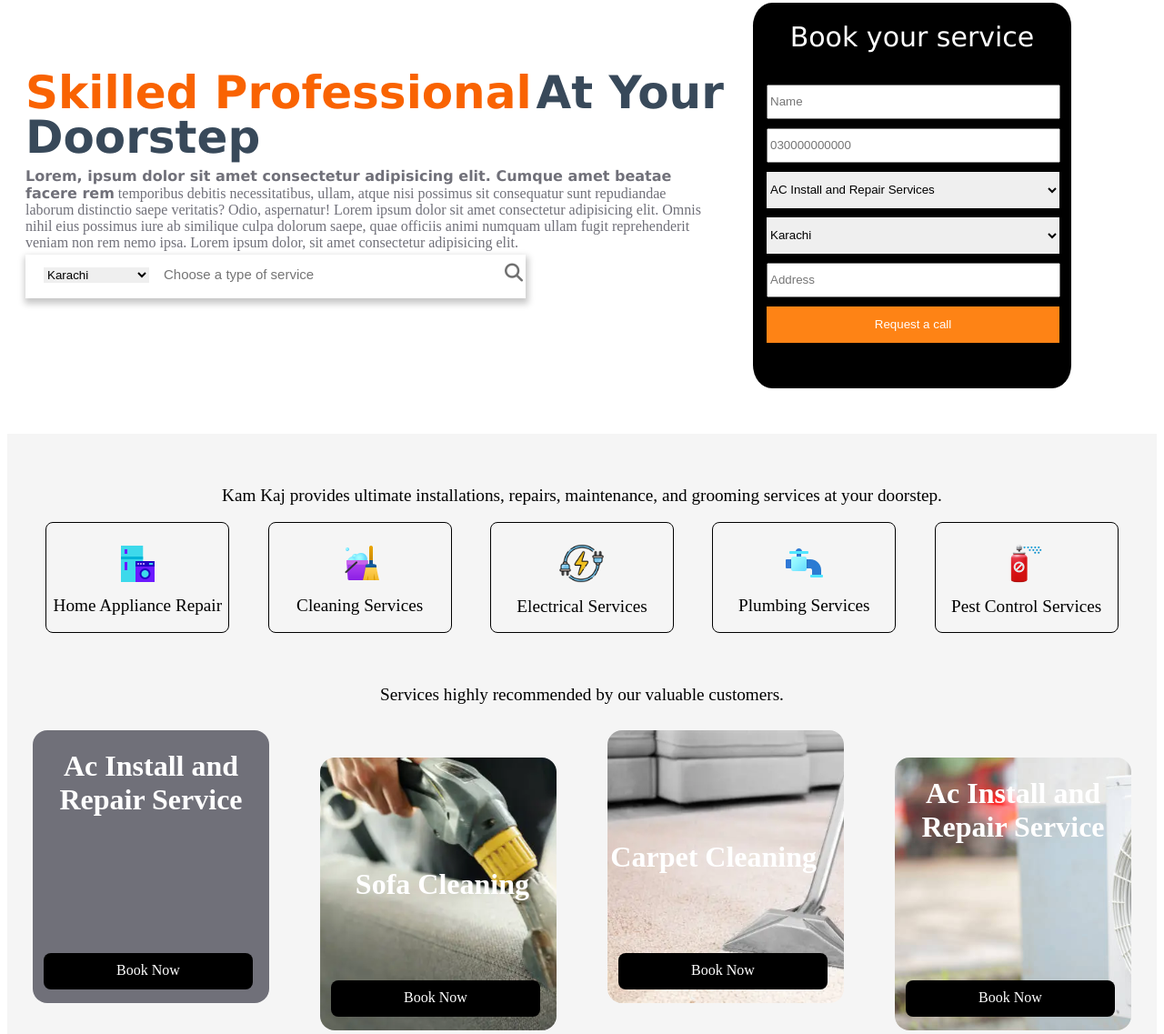
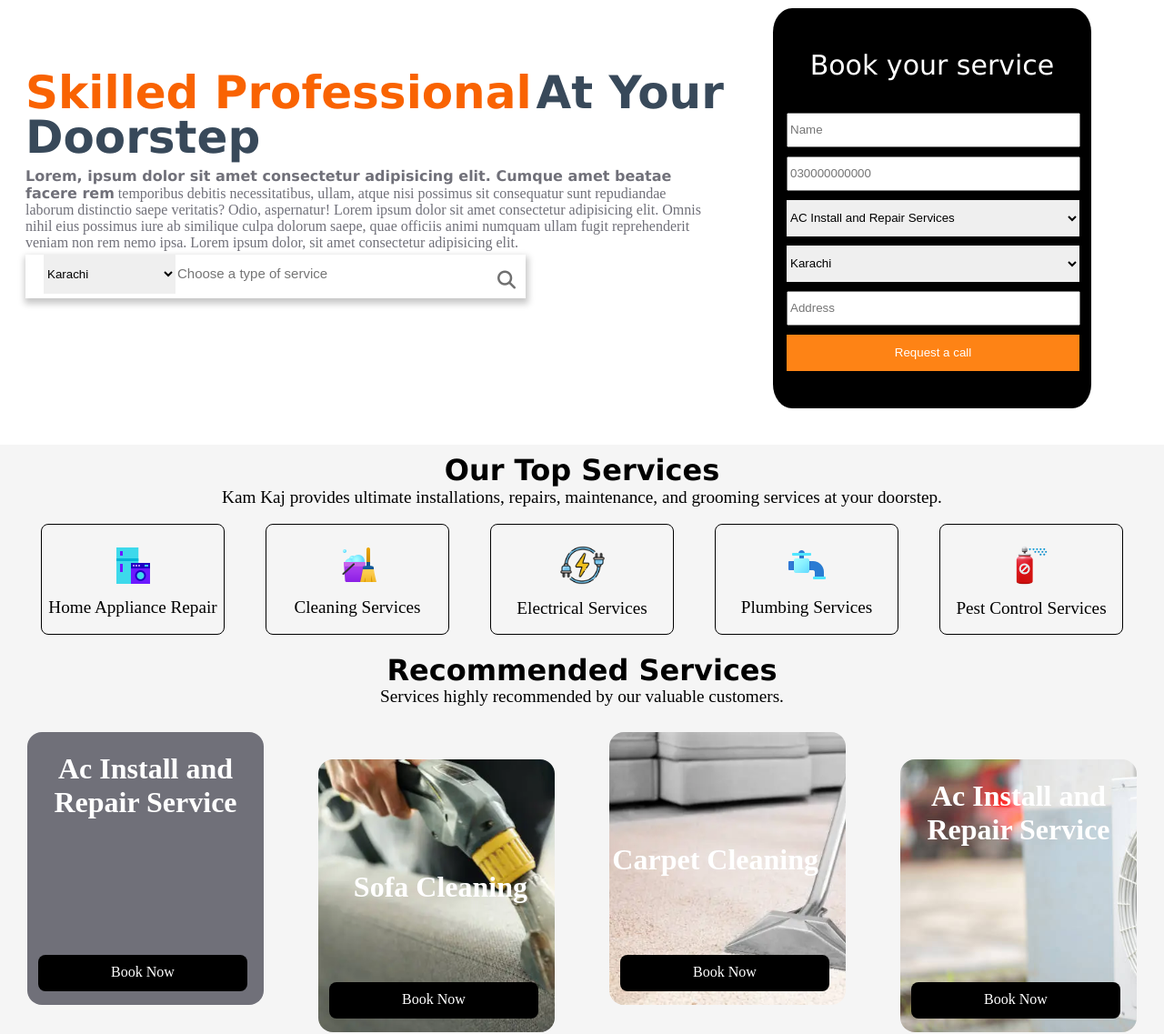
Before and after one commit to uzairit/Kamkaj, a plain HTML site: page index.html in a window 1280 px wide. Shown: the part 111-1248 px from the top of the page at 91% size. Drawn offline with nearby package versions, Linux system fonts and the light colour scheme.

Commit message:
Update index.html

```diff
--- a/index.html
+++ b/index.html
@@ -15,7 +15,6 @@
         #icon1{margin-right: 4%; margin-top: 0.5%; height: 7vh; width: 4%; border-radius:50%; background-color: #F96302;}
         #icon1:hover{background-color:black; cursor: pointer;}
         #i1{margin:15px 18px; color: white;}
-        #i2{margin-left: 170px; margin-top: 10px; color: #707070; font-size: 20px;}
         nav{display: flex; justify-content: space-around;}
         ul{display: flex; margin-left: 60%;}
         li{list-style-type: none; margin: 10px; font-weight: bold;}
@@ -29,17 +28,20 @@
         #p2{text-align: center; font-size: larger; line-height:0px;}
         #p3{text-align: center; font-size: larger;}
         #box1{margin-left: 20px;}
-        #box2{margin-top:-12px; background-color:white;  width: 550px; height: 6vh; box-shadow: rgba(0, 0, 0, 0.22) 1px 4px 7px 2px}
-        #input1{border:none; margin-left: 10px; font-size: 15px;}
-        select{border: none; padding-right: 50px; margin-left: 20px;}
-        #box3{position: relative; bottom: 350px; left: 800px; background-color: black; width: 350px; height: 53vh; border-radius:6%;}
+        #box2{position: relative; margin-top:-12px; background-color:white;  width: 550px; height: 6vh; box-shadow: rgba(0, 0, 0, 0.22) 1px 4px 7px 2px}
+        #box3{position:absolute; bottom: 240px; left: 850px; background-color: black; width: 350px; height: 55vh; border-radius:6%;}
+        #box4{position: absolute; top:600px; right:0%; height: 1000px; width: 100%; background-color: #F5F5F5;}
+        .box5{display: flex; justify-content: space-around;}
+        #i2:hover{cursor:pointer;}
+        #i2{position: absolute; right: 2%; bottom: 10px; color: #707070; font-size: 20px;}
+        #input1{outline: none; border:none; font-size: 15px; height: 37px; width: 380px; margin: 0 0 0 -4px; padding: 1px 2px 1px 2px}
+        select{outline:none; height: 43px; width: 145px; border: none; padding-right: 50px; margin-left: 20px;}
         h2{color: white; text-align: center;padding-top: 20px; font-size: 30px; font-weight: 500; font-family: 'Lucida Sans', 'Lucida Sans Regular', 'Lucida Grande', 'Lucida Sans Unicode', Geneva, Verdana, sans-serif; }
         .input2{width: 90%; height: 4vh; margin-left: 15px; margin-top: 10px;}
         .select2{width: 92%; height: 5vh; margin-left: 15px; margin-top: 10px;}
         button{width: 92%; height: 5vh; margin-left: 15px; margin-top: 10px; border: none; background-color: #FE8315; color: white;}
         button:hover{background-color:white; color: black; cursor: pointer;}
         #span2{font-weight:bold; color: #707079;}
-        #box4{padding-top: 10px; position: relative; bottom: 300px; background-color: #F5F5F5;}
         .b1{border: 1px solid; text-align: center; width:200px; height: 120px; margin-top: 10px; margin-bottom: 10px; border-radius:0.5rem;}
         .b1:hover{background-color:#C1C1C1; cursor: pointer;}
         #img2{margin-top: 20px;}
@@ -73,9 +75,6 @@
         .cards:hover .h7{display: none; color: white; cursor: pointer;}
         .cards:hover .h8{display: none; color: white; cursor: pointer;}
         .cards:hover .h9{display: none; color: white; cursor: pointer;}
-        .box5{display: flex; justify-content: space-around; padding-bottom: 30px;}
-
-
     </style>
 </head>
 <body>
@@ -96,7 +95,7 @@
     </p>
 
     <div id="box2">
-        <select name="" id="">
+        <select>
             <option value="">Karachi</option>
             <option value="">Lahore</option>
         </select>
@@ -124,7 +123,7 @@
 </div>
 
 <div id="box4">
-    <h1 id="h2"  class="animate__animated animate__fadeInLeft  animate__delay-10s animate__infinite">Our Top Services</h1>
+    <h1 id="h2"  class="animate__animated animate__fadeInLeft  animate__delay-1s">Our Top Services</h1>
     <p id="p2">Kam Kaj provides ultimate installations, repairs, maintenance, and grooming services at your doorstep.</p>
     <div id="bm" class="animate__animated animate__bounce">
         <div class="b1"><img src="img/icons8-appliances-48.png" id="img2"><p id="p3">Home Appliance Repair</p></div>
@@ -133,7 +132,8 @@
         <div class="b1"><img src="img/icons8-plumbing-48.png" id="img5"><p id="p3">Plumbing Services</p></div>
         <div class="b1"><img src="img/icons8-insecticide-94.png" id="img6"><p id="p3">Pest Control Services</p></div>
     </div>
-    <h1 id="h3"  class="animate__animated animate__fadeInLeft animate__delay-10s  animate__infinite">Recommended Services</h1>
+
+    <h1 id="h3"  class="animate__animated animate__fadeInLeft animate__delay-1s">Recommended Services</h1>
     <p id="p3">Services highly recommended by our valuable customers.</p>
 
     <div class="box5">
@@ -144,30 +144,30 @@
             <div class="book">Book Now</div>
         </div>
 
-            <div id="card2"  class="cards">
+        <div id="card2" class="cards">
                 <h1 class="h6">Sofa Cleaning</h1>
                 <h2 class="h5">Sofa Cleaning</h1>
                 <p class="p4">Lorem ipsum dolor sit amet consectetur adipisicing elit. Aliquam, illo deleniti? Dolore dolorem in voluptatem laborum odio nobis qui, debitis fugit temporibus, non quam sed quod cum voluptate harum! Velit!</p>
                 <div class="book">Book Now</div>
-            </div>
+        </div>
 
 
-                <div id="card3"  class="cards">
+        <div id="card3" class="cards">
                     <h1 class="h6">Carpet Cleaning</h1>
                     <h2 class="h5">Carpet Cleaning</h1>
                     <p class="p4">Lorem ipsum dolor sit amet consectetur adipisicing elit. Aliquam, illo deleniti? Dolore dolorem in voluptatem laborum odio nobis qui, debitis fugit temporibus, non quam sed quod cum voluptate harum! Velit!</p>
                     <div class="book">Book Now</div>
-                </div>
+         </div>
 
 
-                    <div id="card4" class="cards">
+        <div id="card4" class="cards">
                         <h1 class="h4">Ac Install and Repair Service</h1>
                         <h2 class="h5">Ac Install and Repair Service</h1>
                         <p class="p4">Lorem ipsum dolor sit amet consectetur adipisicing elit. Aliquam, illo deleniti? Dolore dolorem in voluptatem laborum odio nobis qui, debitis fugit temporibus, non quam sed quod cum voluptate harum! Velit!</p>
                         <div class="book">Book Now</div>
-                    </div>
+         </div>
 
-        </div>
+    </div>
 
 
     <div class="box5">
@@ -178,7 +178,7 @@
             <div class="book">Book Now</div>
         </div>
 
-            <div id="card6"  class="cards">
+            <div id="card6" class="cards">
                 <h1 class="h8">Refrigerator and Deep Freezer Repair</h1>
                 <h2 class="h5">Refrigerator and Deep Freezer Repair</h1>
                 <p class="p4">Lorem ipsum dolor sit amet consectetur adipisicing elit. Aliquam, illo deleniti? Dolore dolorem in voluptatem laborum odio nobis qui, debitis fugit temporibus, non quam sed quod cum voluptate harum! Velit!</p>
@@ -186,7 +186,7 @@
             </div>
 
 
-                <div id="card7"  class="cards">
+                <div id="card7" class="cards">
                     <h1 class="h9">Microwave Repair</h1>
                     <h2 class="h5">Microwave Repair</h1>
                     <p class="p4">Lorem ipsum dolor sit amet consectetur adipisicing elit. Aliquam, illo deleniti? Dolore dolorem in voluptatem laborum odio nobis qui, debitis fugit temporibus, non quam sed quod cum voluptate harum! Velit!</p>
@@ -194,14 +194,14 @@
                 </div>
 
 
-                    <div id="card8" class="cards">
+                    <div id="card8"  class="cards">
                         <h1 class="h4">Pest Control Service</h1>
                         <h2 class="h5">Pest Control Service</h1>
                         <p class="p4">Lorem ipsum dolor sit amet consectetur adipisicing elit. Aliquam, illo deleniti? Dolore dolorem in voluptatem laborum odio nobis qui, debitis fugit temporibus, non quam sed quod cum voluptate harum! Velit!</p>
                         <div class="book">Book Now</div>
                     </div>
 
-        </div>
+
 
     </div>
 
```
